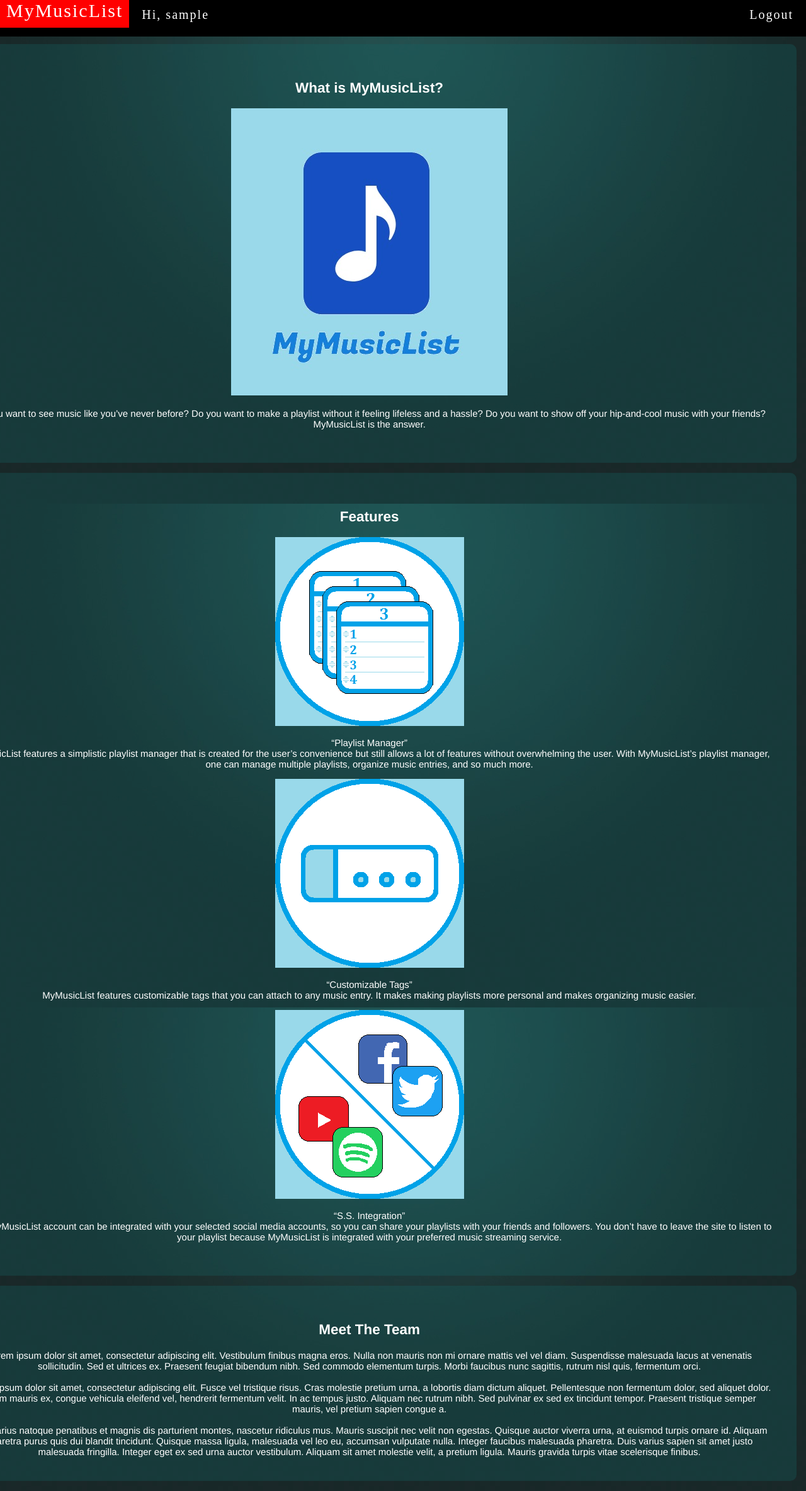
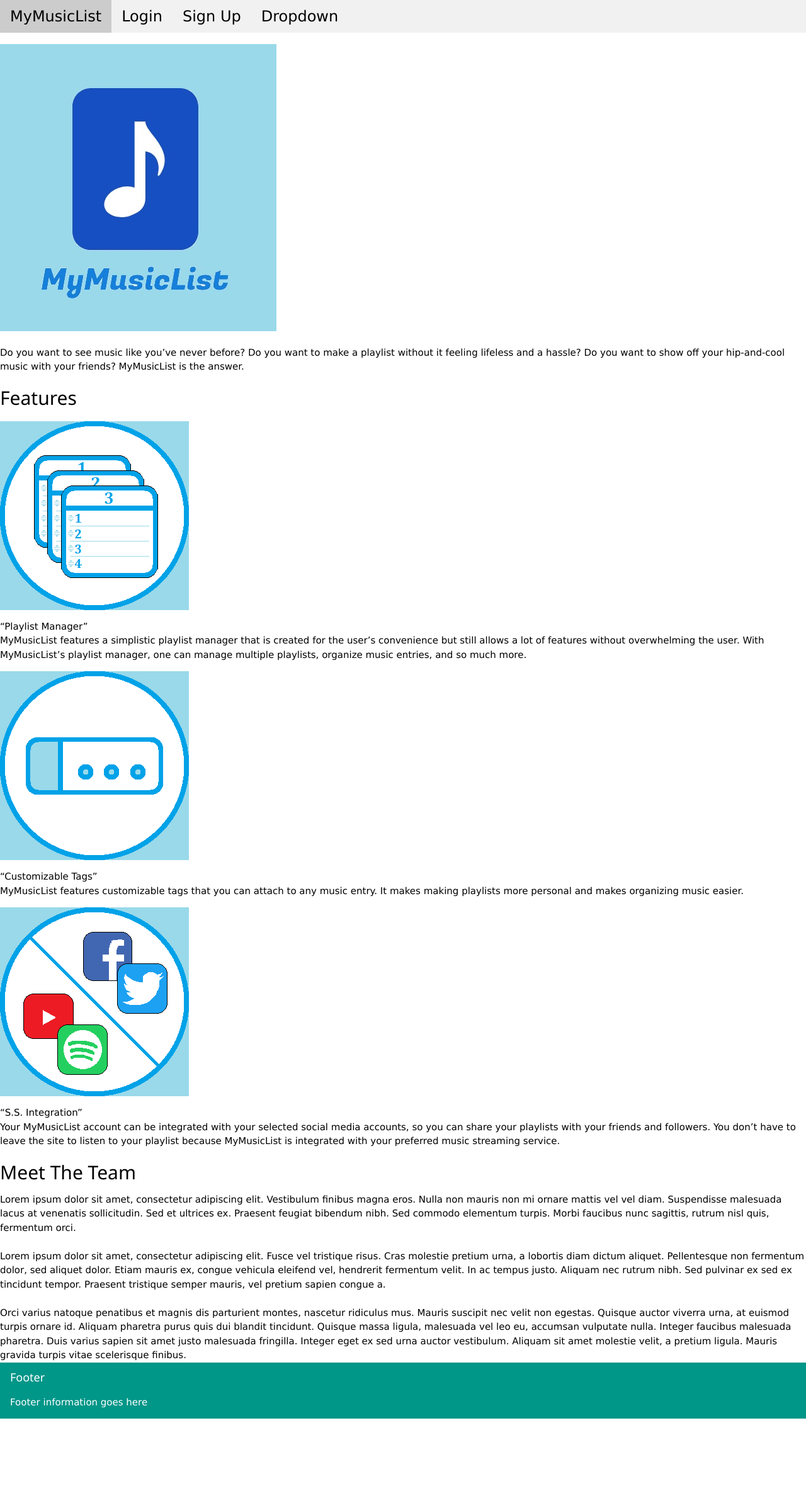
Before and after one commit to alltootechnical/mymusiclist, a Django app: page / in a window 1280 px wide. Shown: the whole page at 63% size. After the commit the page ends 2253 px from the top, so only its background shows below. Run offline with Django 3.2, Linux system fonts and the light colour scheme; the visitor is signed in with stand-in values (Sample User, id 1); some web fonts are replaced.

Commit message:
Start transition to w3.css with new navbar

```diff
--- a/templates/base.html
+++ b/templates/base.html
@@ -3,11 +3,34 @@
 <head>
   <meta charset="utf-8">
   <title>{% block title %}MyMusicList{% endblock %}</title>
-  <link rel="stylesheet" href="/files/css/mymusiclist.css">
+  <!-- <link rel="stylesheet" href="/files/css/mymusiclist.css"> -->
   <link rel="stylesheet" href="https://cdnjs.cloudflare.com/ajax/libs/font-awesome/4.7.0/css/font-awesome.min.css">
+  <link rel="stylesheet" href="https://www.w3schools.com/w3css/4/w3.css">
 </head>
 <body>
+
+
   <header>
+<div class = "w3-top">
+
+     <div class="w3-bar w3-light-grey w3-xlarge">
+       <a href="#" class="w3-bar-item w3-button">MyMusicList</a>
+       <a href="{% url 'login' %}" class="w3-bar-item w3-button">Login</a>
+         <a href="{% url 'signup' %}" class="w3-bar-item w3-button">Sign Up</a>
+       <div class="w3-dropdown-hover">
+         <button class="w3-button">Dropdown</button>
+         <div class="w3-dropdown-content w3-bar-block w3-card-4">
+           <a href="#" class="w3-bar-item w3-button">Album</a>
+           <a href="#" class="w3-bar-item w3-button">Artist</a>
+           <a href="#" class="w3-bar-item w3-button">Song</a>
+         </div>
+       </div>
+     </div>
+
+</div>
+
+
+<!--
     {% if request.user.is_authenticated %}
       <ul id='nav_bar'>
         <li><a class="nav_bar_home" href="/">MyMusicList</a></li>
@@ -42,7 +65,7 @@
        </li>
         <li style="float:right"><button class="nav_bar_tab"type="button" onclick="toggleWallpaper()"></button></li>
       </ul>
-    {% endif %}
+    {% endif %} -->
 
 
 
@@ -51,7 +74,10 @@
 
 
 
-    <div class="boxified sidebar">
+
+<!-- FEATURED SONGS thing -->
+
+    <!-- <div class="boxified sidebar">
       {% block sidebar %}
         <h2>Featured Songs</h2>
         <img src="/files/images/divide_edsheeran.jpeg" alt="Divide - Ed Sheeran">
@@ -62,9 +88,7 @@
         Rockstar
       {% endblock %}
     </div>
-  </header>
-
-
+  </header> -->
 
 
 
@@ -97,6 +121,7 @@
 
 
 
+
     {% block content %}
     {% endblock %}
   <script>
--- a/templates/home.html
+++ b/templates/home.html
@@ -29,6 +29,8 @@
 
 </p>
     </div>
+
+
     <div class="img-container">
         <img src="/files/images/image4.png" />
         <p>“S.S. Integration”</br>
@@ -47,6 +49,11 @@
 Orci varius natoque penatibus et magnis dis parturient montes, nascetur ridiculus mus. Mauris suscipit nec velit non egestas. Quisque auctor viverra urna, at euismod turpis ornare id. Aliquam pharetra purus quis dui blandit tincidunt. Quisque massa ligula, malesuada vel leo eu, accumsan vulputate nulla. Integer faucibus malesuada pharetra. Duis varius sapien sit amet justo malesuada fringilla. Integer eget ex sed urna auctor vestibulum. Aliquam sit amet molestie velit, a pretium ligula. Mauris gravida turpis vitae scelerisque finibus.
   </div>
 
+  <footer class="w3-container w3-teal">
+   <h5>Footer</h5>
+   <p>Footer information goes here</p>
+  </footer>
+
   {% if request.user.is_authenticated %}
   {% endif %}
 {% endblock %}
```
Also changed, not shown: core/migrations/0007_auto_20171105_1849.py (added), files/images/travis-yewell-273488.jpg (added).
